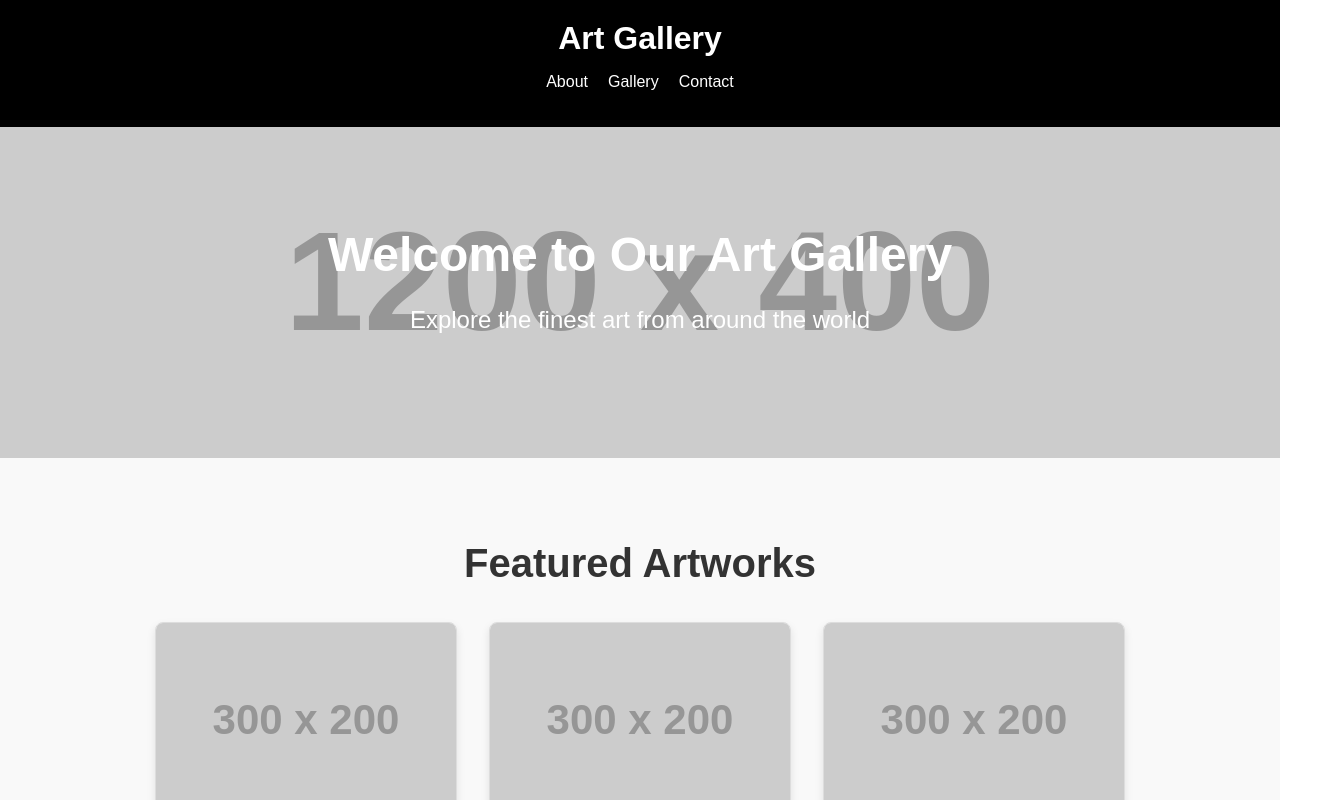
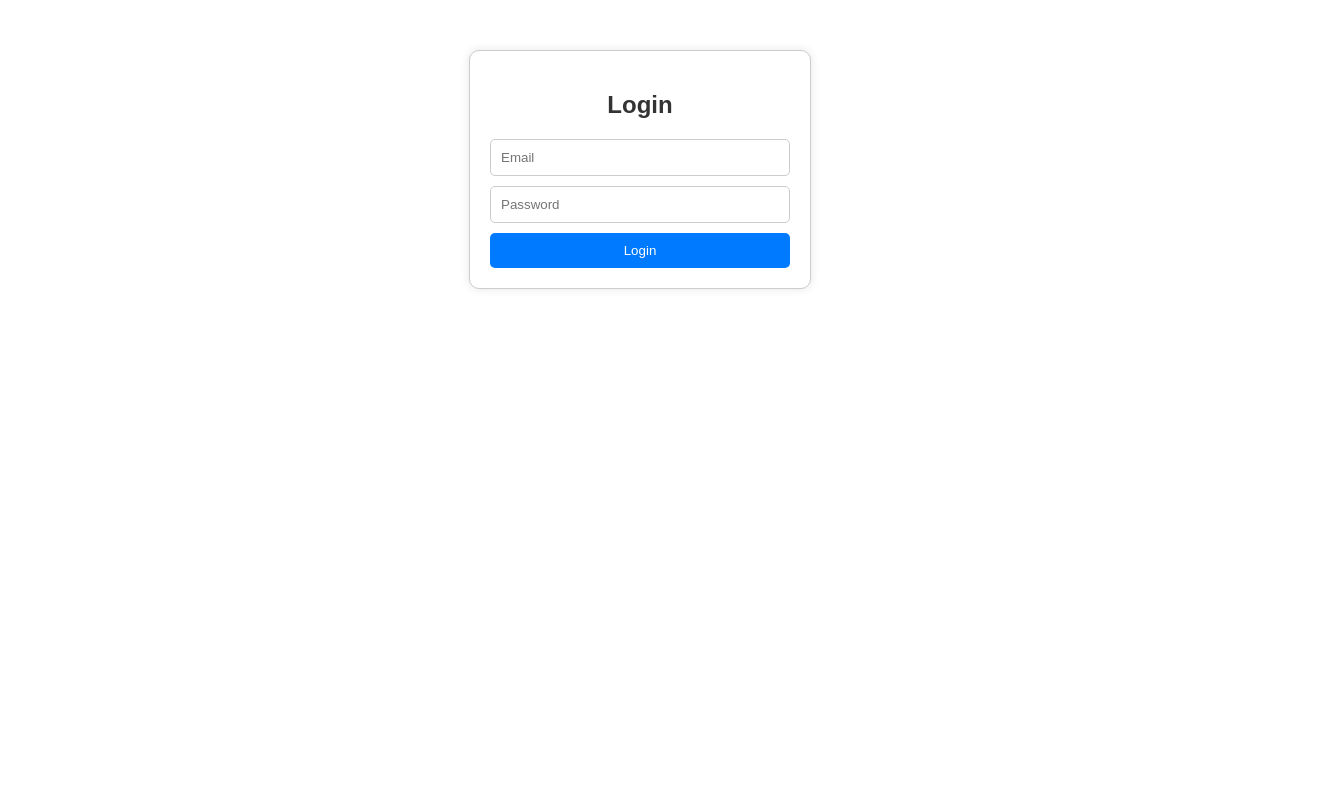
Before and after one commit to 2100031431/Projects, a React (Create React App) app: page /login in a window 1280 px wide. Shown: the top 800 px of the page, 1320 px wide, since content can reach past the window. Built offline with nearby package versions, Linux system fonts and the light colour scheme.

Commit message:
integrated login & register to navbar

```diff
--- a/package.json
+++ b/package.json
@@ -8,6 +8,7 @@
     "@testing-library/user-event": "^13.5.0",
     "react": "^18.3.1",
     "react-dom": "^18.3.1",
+    "react-router-dom": "^6.23.1",
     "react-scripts": "5.0.1",
     "web-vitals": "^2.1.4"
   },
--- /dev/null
+++ b/src/App.css
@@ -0,0 +1,194 @@
+/* src/App.css */
+body, html {
+    margin: 0;
+    padding: 0;
+    font-family: Arial, sans-serif;
+    height: 100%;
+  }
+
+  #root {
+    display: flex;
+    flex-direction: column;
+    min-height: 100vh;
+  }
+
+  .app {
+    display: flex;
+    flex-direction: column;
+    flex-grow: 1;
+  }
+
+  .header {
+    background-color: #000;
+    color: #fff;
+    padding: 20px;
+    text-align: center;
+  }
+
+  .header h1 {
+    margin: 0;
+  }
+
+  .header nav ul {
+    list-style-type: none;
+    padding: 0;
+    margin: 10px 0;
+    display: flex;
+    justify-content: center;
+  }
+
+  .header nav ul li {
+    margin: 0 10px;
+  }
+
+  .header nav ul li a {
+    color: #fff;
+    text-decoration: none;
+  }
+
+  .hero {
+    background: url('https://via.placeholder.com/1200x400') no-repeat center center;
+    background-size: cover;
+    color: #fff;
+    padding: 100px 20px;
+    text-align: center;
+  }
+
+  .hero h2 {
+    font-size: 3em;
+    margin: 0;
+  }
+
+  .hero p {
+    font-size: 1.5em;
+  }
+
+  .cards-section {
+    padding: 50px 20px;
+    background-color: #f9f9f9;
+    flex-grow: 1;
+    text-align: center;
+  }
+
+  .cards-section h2 {
+    font-size: 2.5em;
+    margin-bottom: 20px;
+  }
+
+  .cards-container {
+    display: flex;
+    justify-content: center;
+    flex-wrap: wrap;
+  }
+
+  .navigation {
+    display: flex;
+    justify-content: space-between;
+    margin-bottom: 20px;
+  }
+
+  .navigation button {
+    padding: 10px 20px;
+    font-size: 1em;
+    background-color: #000;
+    color: #fff;
+    border: none;
+    cursor: pointer;
+    border-radius: 4px;
+  }
+
+  .navigation button:disabled {
+    background-color: #ccc;
+    cursor: not-allowed;
+  }
+
+  .auth-container {
+    width: 300px;
+    margin: 50px auto;
+    padding: 20px;
+    border: 1px solid #ccc;
+    border-radius: 10px;
+    background-color: #f9f9f9;
+    box-shadow: 0 0 10px rgba(0, 0, 0, 0.1);
+    text-align: center;
+  }
+
+  .auth-container h2 {
+    margin-bottom: 20px;
+  }
+
+  .auth-container form {
+    display: flex;
+    flex-direction: column;
+  }
+
+  .auth-container input {
+    margin-bottom: 10px;
+    padding: 10px;
+    border: 1px solid #ccc;
+    border-radius: 5px;
+  }
+
+  .auth-container button {
+    padding: 10px;
+    border: none;
+    border-radius: 5px;
+    background-color: #000;
+    color: #fff;
+    cursor: pointer;
+  }
+
+  .auth-container button:hover {
+    background-color: #333;
+  }
+
+  .footer {
+    background-color: #000;
+    color: #fff;
+    padding: 20px;
+    text-align: center;
+    width: 100%;
+    position: relative;
+    bottom: 0;
+  }
+
+  .footer-content {
+    display: flex;
+    justify-content: space-around;
+    padding: 20px 0;
+  }
+
+  .footer-section {
+    flex: 1;
+    padding: 10px;
+  }
+
+  .footer-section h3 {
+    margin-bottom: 10px;
+    font-size: 1.2em;
+  }
+
+  .footer-section p, .footer-section ul {
+    margin: 0;
+    padding: 0;
+    list-style: none;
+  }
+
+  .footer-section ul li {
+    margin: 5px 0;
+  }
+
+  .footer-section ul li a {
+    color: #fff;
+    text-decoration: none;
+  }
+
+  .footer-section ul li a:hover {
+    text-decoration: underline;
+  }
+
+  .footer-bottom {
+    border-top: 1px solid #ccc;
+    padding-top: 10px;
+    margin-top: 10px;
+  }
--- a/src/App.js
+++ b/src/App.js
@@ -1,14 +1,23 @@
-// src/App.js
+// App.js
 import React from 'react';
-import './LandingPage.css';
+import { BrowserRouter as Router, Route, Routes } from 'react-router-dom';
+import Login from './Login';
+import Register from './Register';
 import LandingPage from './LandingPage';
 
-function App() {
+const App = () => {
   return (
-    <div className="App">
-      <LandingPage />
-    </div>
+    <Router>
+      <div>
+
+        <Routes>
+          <Route path="/" element={<LandingPage />} />
+          <Route path="/login" element={<Login />} />
+          <Route path="/register" element={<Register />} />
+        </Routes>
+      </div>
+    </Router>
   );
-}
+};
 
 export default App;
--- /dev/null
+++ b/src/Auth.css
@@ -0,0 +1,41 @@
+/* Auth.css */
+.auth-container {
+  width: 300px;
+  margin: 50px auto;
+  padding: 20px;
+  border: 1px solid #ccc;
+  border-radius: 10px;
+  background-color: #ffffff;
+  box-shadow: 0 0 10px rgba(0, 0, 0, 0.1);
+}
+
+.auth-container h2 {
+  margin-bottom: 20px;
+  text-align: center;
+  color: #333333;
+}
+
+.auth-container form {
+  display: flex;
+  flex-direction: column;
+}
+
+.auth-container input {
+  margin-bottom: 10px;
+  padding: 10px;
+  border: 1px solid #cccccc;
+  border-radius: 5px;
+}
+
+.auth-container button {
+  padding: 10px;
+  border: none;
+  border-radius: 5px;
+  background-color: #007bff;
+  color: #ffffff;
+  cursor: pointer;
+}
+
+.auth-container button:hover {
+  background-color: #0056b3;
+}
--- a/src/LandingPage.js
+++ b/src/LandingPage.js
@@ -3,6 +3,7 @@ import React, { useState } from 'react';
 import './LandingPage.css';
 import Card from './Card';
 import Footer from './Footer';
+import { Link } from 'react-router-dom';
 
 const exhibitionsData = [
   {
@@ -56,6 +57,8 @@ const LandingPage = () => {
             <li><a href="#about">About</a></li>
             <li><a href="#gallery">Gallery</a></li>
             <li><a href="#contact">Contact</a></li>
+            <li><Link to="/login">Login</Link></li>
+            <li><Link to="/register">Register</Link></li>
           </ul>
         </nav>
       </header>
--- /dev/null
+++ b/src/Login.js
@@ -0,0 +1,38 @@
+// src/Login.js
+import React, { useState } from 'react';
+import './Auth.css';
+
+const Login = ({ onLogin }) => {
+  const [email, setEmail] = useState('');
+  const [password, setPassword] = useState('');
+
+  const handleSubmit = (e) => {
+    e.preventDefault();
+    onLogin(email, password);
+  };
+
+  return (
+    <div className="auth-container">
+      <h2>Login</h2>
+      <form onSubmit={handleSubmit}>
+        <input
+          type="email"
+          placeholder="Email"
+          value={email}
+          onChange={(e) => setEmail(e.target.value)}
+          required
+        />
+        <input
+          type="password"
+          placeholder="Password"
+          value={password}
+          onChange={(e) => setPassword(e.target.value)}
+          required
+        />
+        <button type="submit">Login</button>
+      </form>
+    </div>
+  );
+};
+
+export default Login;
--- /dev/null
+++ b/src/Register.js
@@ -0,0 +1,50 @@
+import React, {useState} from "react";
+import './Auth.css';
+
+const Register = ({onRegister}) =>{
+   const [email, setEmail] = useState('');
+   const [password, setPassword] = useState('');
+   const [confirmPassword, setConfirmPassword] = useState('');
+
+   const handleSubmit = (e) => {
+    e.preventDefalut();
+    if (password !== confirmPassword){
+        alert("Passwords do not match");
+        return;
+    }
+    onRegister(email,password);
+   };
+
+  return (
+    <div className="auth-container">
+      <h2>Register</h2>
+      <form onSubmit={handleSubmit}>
+        <input
+          type="email"
+          placeholder="Email"
+          value={email}
+          onChange={(e) => setEmail(e.target.value)}
+          required
+        />
+        <input
+          type="password"
+          placeholder="Password"
+          value={password}
+          onChange={(e) => setPassword(e.target.value)}
+          required
+        />
+        <input
+          type="password"
+          placeholder="Confirm Password"
+          value={confirmPassword}
+          onChange={(e) => setConfirmPassword(e.target.value)}
+          required
+        />
+        <button type="submit">Register</button>
+      </form>
+    </div>
+  );
+};
+
+
+export default Register;
```
Also changed, not shown: 1 other file (tests, documents, lock files or other folders).
